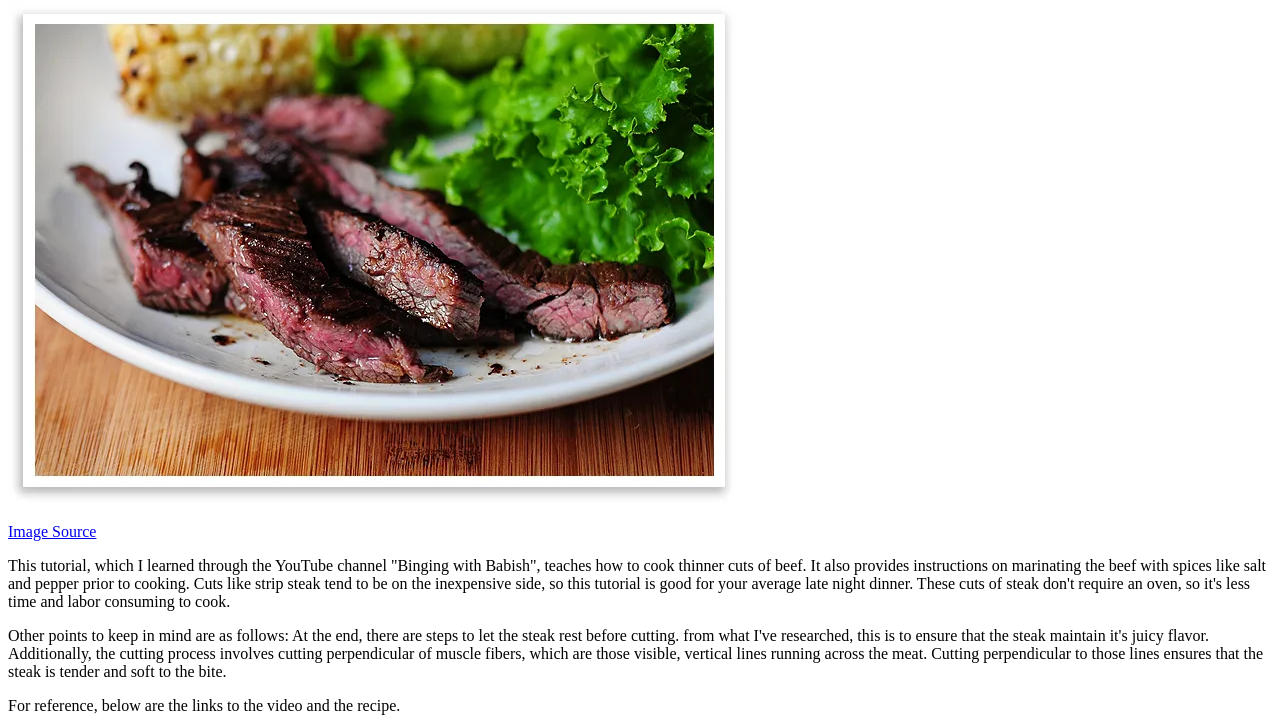
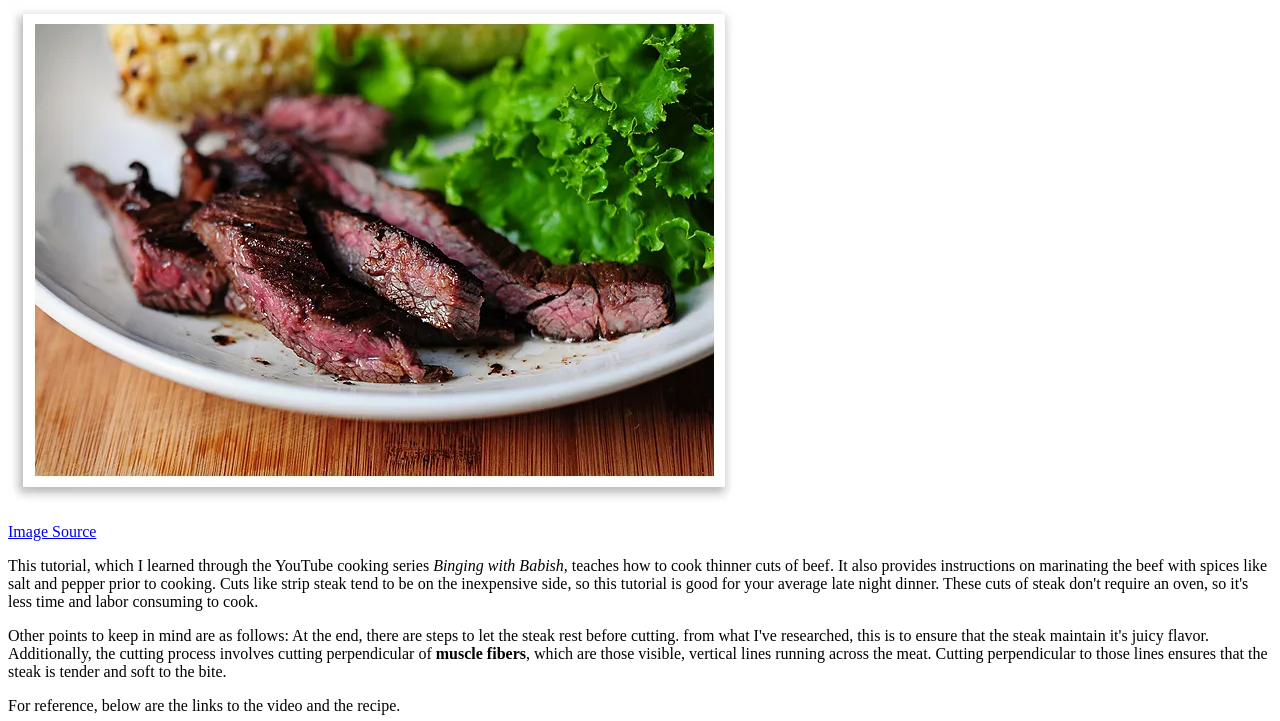
Before and after one commit to crescentarc/odin-recipes, a plain HTML site: page recipes/skirt-steak.html in a window 1280 px wide. Shown: the part 79-800 px from the top of the page. Drawn offline with Linux system fonts and the light colour scheme; files whose address does not match are found by name.

Commit message:
Adjust formatting of skirt.steak.html

```diff
--- a/recipes/skirt-steak.html
+++ b/recipes/skirt-steak.html
@@ -13,9 +13,9 @@
         <p><a href="https://shewearsmanyhats.com/skirt-steak/">Image
         Source</a></p>
 
-        <p>This tutorial, which I learned through the YouTube channel
-        "Binging with Babish", teaches how to cook thinner cuts of beef. It
-        also provides instructions on marinating the beef with spices like
+        <p>This tutorial, which I learned through the YouTube cooking series
+        <em>Binging with Babish</em>, teaches how to cook thinner cuts of beef.
+        It also provides instructions on marinating the beef with spices like
         salt and pepper prior to cooking. Cuts like strip steak tend to
         be on the inexpensive side, so this tutorial is good for your
         average late night dinner. These cuts of steak don't require
@@ -25,10 +25,10 @@
         there are steps to let the steak rest before cutting. from
         what I've researched, this is to ensure that the steak maintain
         it's juicy flavor. Additionally, the cutting process involves
-        cutting perpendicular of muscle fibers, which are those visible,
-        vertical lines running across the meat. Cutting perpendicular to
-        those lines ensures that the steak is tender and soft to the bite.
-        </p>
+        cutting perpendicular of <strong>muscle fibers</strong>, which
+        are those visible, vertical lines running across the meat.
+        Cutting perpendicular to those lines ensures that the steak is
+        tender and soft to the bite.</p>
 
         <p>For reference, below are the links to the video and the recipe.</p>
 
```
